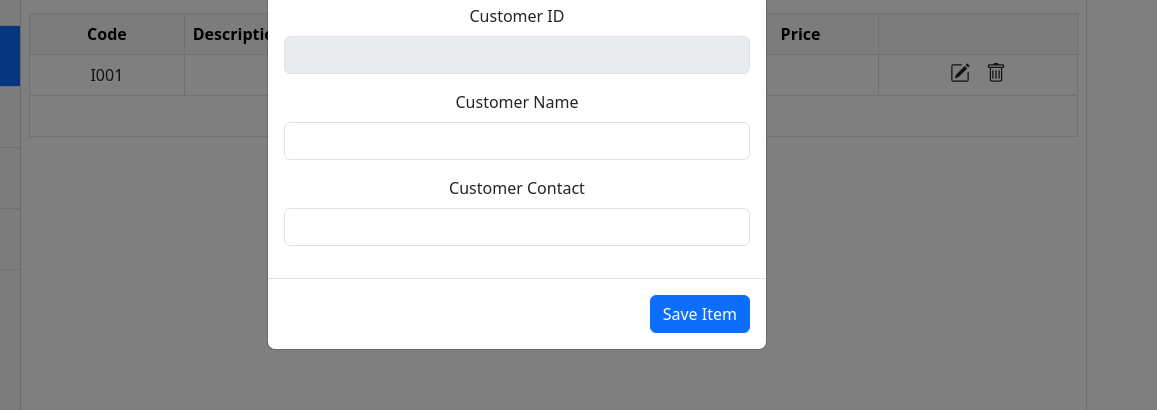
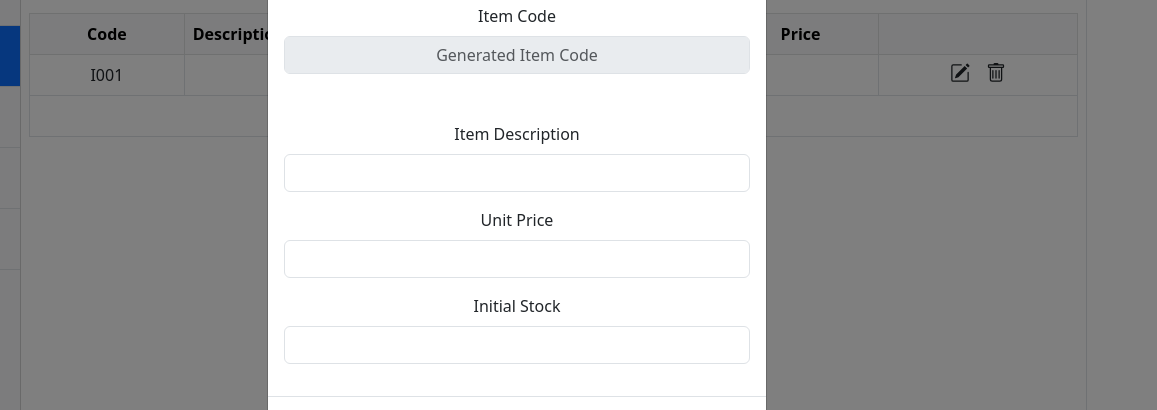
Before and after one commit to Chethini95/pos-system, a website: page front-end/manage-items.html in a window 1280 px wide. Both pictures are taken after a click on the button "New Item". Shown: the part 104-514 px from the top of the page, 123-1280 px from the left. Drawn offline with nearby package versions, Linux system fonts and the light colour scheme.

Commit message:
Edited the manage-items.html (2)

```diff
--- a/front-end/js/manage-items.js
+++ b/front-end/js/manage-items.js
@@ -0,0 +1,7 @@
+const tbodyElm = $("#tbl-items tbody");
+const modalElm = $("#new-item-modal");
+const txtId = $("#txt-id");
+const txtName = $("#txt-name");
+const txtContact = $("#txt-contact");
+const txtAddress = $("#txt-address");
+const btnSave = $("#btn-save");
--- a/front-end/manage-items.html
+++ b/front-end/manage-items.html
@@ -149,19 +149,25 @@
             </div>
             <div class="modal-body text-center">
                 <div class="mb-3">
-                    <label for="txt-description" class="form-label">Customer ID</label>
-                    <input type="text" class="form-control text-center" id="txt-description"
+                    <label for="txt-code" class="form-label">Item Code</label>
+                    <input type="text" class="form-control text-center" id="txt-code" placeholder="Generated Item Code"
                            disabled>
                 </div>
+            </div>
+            <div class="modal-body text-center">
                 <div class="mb-3">
-                    <label for="txt-price" class="form-label">Customer Name</label>
+                    <label for="txt-description" class="form-label">Item Description</label>
+                    <input type="text" class="form-control text-center" id="txt-description">
+                </div>
+                <div class="mb-3">
+                    <label for="txt-price" class="form-label">Unit Price</label>
                     <input type="text" class="form-control text-center" id="txt-price">
                     <div class="invalid-feedback">
                         Unit price can't be empty
                     </div>
                 </div>
                 <div class="mb-3">
-                    <label for="txt-stock" class="form-label">Customer Contact</label>
+                    <label for="txt-stock" class="form-label">Initial Stock</label>
                     <input type="text" class="form-control text-center" id="txt-stock" >
                     <div class="invalid-feedback">
                         Initial stock can't be empty
```
